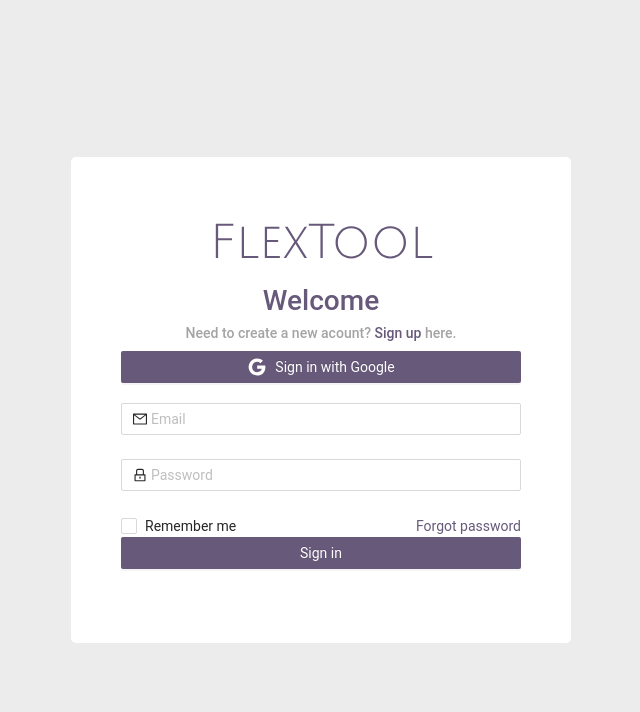
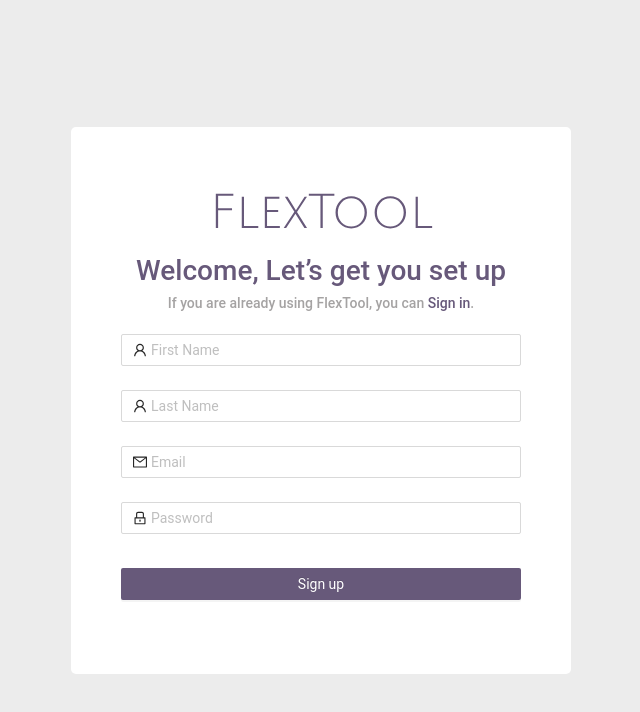
Before and after one commit to ekas/flextool, a React (Create React App) app in the folder frontend/: page / in a window 1280 px wide. Shown: the top 712 px of the page, without its empty margins (319-959 px from the left). Built offline with nearby package versions, Linux system fonts and the light colour scheme; the HTML template or start-up script is replaced by a standard one.

Commit message:
feat: Add logup page

```diff
--- a/frontend/src/components/app/App.tsx
+++ b/frontend/src/components/app/App.tsx
@@ -1,10 +1,11 @@
 import "./App.css";
 import { LoginPage } from "components/login/LoginPage";
+import { LogupPage } from "components/logup/LogupPage";
 
 function App() {
   return (
     <div className="App">
-      <LoginPage />
+      <LogupPage />
     </div>
   );
 }
--- /dev/null
+++ b/frontend/src/components/logup/LogupPage.tsx
@@ -0,0 +1,101 @@
+import { Button, Col, Form, Input, Row } from "antd";
+import { LockOutlined, UserOutlined, MailOutlined } from "@ant-design/icons";
+import logo from "../../assets/logo.svg";
+import { FC } from "react";
+import "./index.css";
+
+type LogupProps = {};
+
+export const LogupPage: FC<LogupProps> = () => {
+  const onFinish = (values: any) => {
+    console.log("Received values of form: ", values);
+  };
+
+  return (
+    <>
+      <Row className="logupContainer">
+        <Col span={24} className="logupWrapper">
+          <div className="logupFormContainer">
+            <img src={logo} alt="Logo" />
+            <h1 className="logupHeading">Welcome, Let’s get you set up</h1>
+            <h4 className="logupSubHeading">
+              If you are already using FlexTool, you can{" "}
+              <a className="anchorLinkStyle" href="/">
+                Sign in
+              </a>
+              .
+            </h4>
+            <Form
+              name="normal_login"
+              className="logupForm"
+              initialValues={{ remember: true }}
+              onFinish={onFinish}
+            >
+              <Form.Item
+                className="logupFormItem"
+                name="first_name"
+                rules={[
+                  { required: true, message: "Please input your First Name!" },
+                ]}
+              >
+                <Input
+                  prefix={<UserOutlined />}
+                  type="text"
+                  placeholder="First Name"
+                />
+              </Form.Item>
+              <Form.Item
+                className="logupFormItem"
+                name="last_name"
+                rules={[
+                  { required: true, message: "Please input your Last Name!" },
+                ]}
+              >
+                <Input
+                  prefix={<UserOutlined />}
+                  type="text"
+                  placeholder="Last Name"
+                />
+              </Form.Item>
+              <Form.Item
+                className="loginFormItem"
+                name="email"
+                rules={[
+                  { required: true, message: "Please input your Email!" },
+                ]}
+              >
+                <Input
+                  prefix={<MailOutlined />}
+                  type="email"
+                  placeholder="Email"
+                />
+              </Form.Item>
+              <Form.Item
+                className="logupFormItem"
+                name="password"
+                rules={[
+                  { required: true, message: "Please input your Password!" },
+                ]}
+              >
+                <Input
+                  prefix={<LockOutlined />}
+                  type="password"
+                  placeholder="Password"
+                />
+              </Form.Item>
+              <Form.Item>
+                <Button
+                  type="primary"
+                  htmlType="submit"
+                  className="logupFormBtn"
+                >
+                  Sign up
+                </Button>
+              </Form.Item>
+            </Form>
+          </div>
+        </Col>
+      </Row>
+    </>
+  );
+};
--- /dev/null
+++ b/frontend/src/components/logup/index.css
@@ -0,0 +1,54 @@
+.logupContainer {
+  width: 100vw;
+  height: 100vh;
+  align-content: center;
+  background: var(--grey-background);
+}
+
+.logupWrapper {
+  display: flex;
+  align-content: center;
+  justify-content: center;
+}
+
+.logupFormContainer {
+  padding: 50px 0;
+  width: 500px;
+  min-height: 400px;
+  border-radius: 5px;
+  background-color: var(--white);
+}
+
+.logupForm {
+  margin: 0 auto;
+  max-width: 400px;
+}
+
+.logupHeading {
+  color: var(--primary);
+}
+
+.logupSubHeading {
+  color: var(--grey-light);
+  margin-top: -15px;
+}
+
+.logupFormItem {
+  margin-top: 20px;
+}
+
+.logupFormItemForget {
+  display: flex;
+  justify-content: space-between;
+}
+
+.logupFormBtn {
+  width: 100%;
+  margin-top: 10px;
+  border: none;
+  background: var(--primary);
+}
+
+.logupFormBtn:hover {
+  background: var(--secondary);
+}
```
